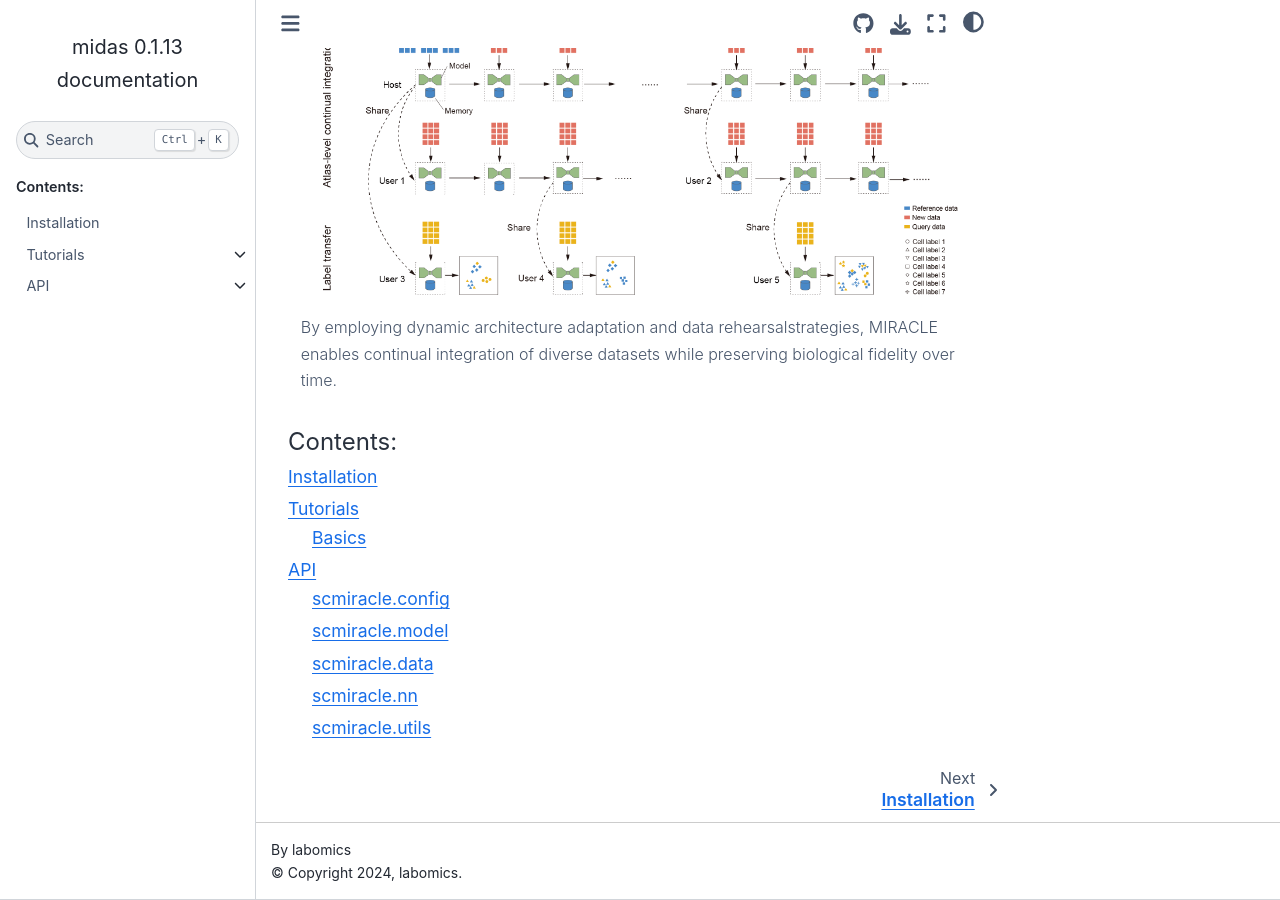
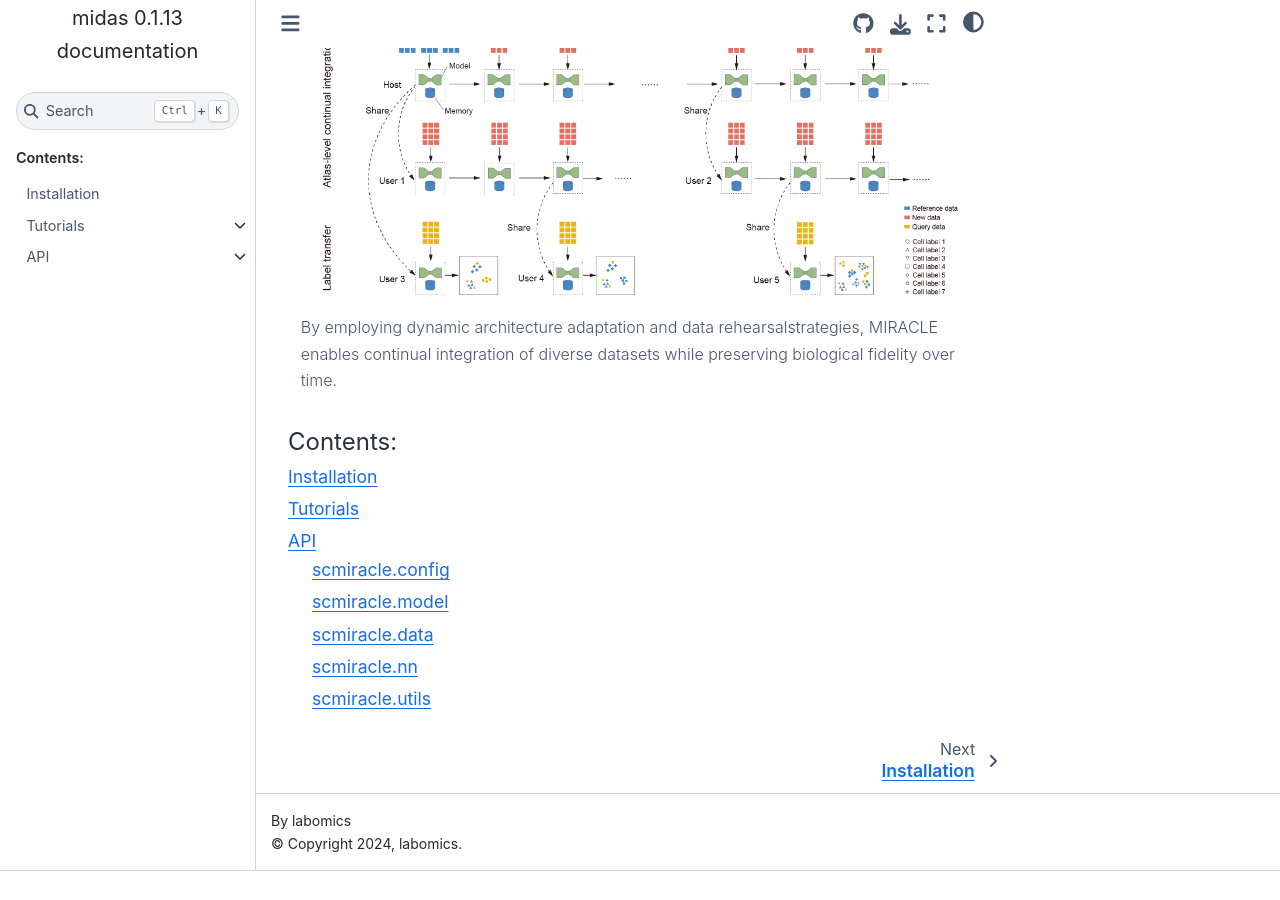
Before and after one commit to sc-miracle/miracle-v0.0.1, a Sphinx documentation site: the page built from docs/source/index.rst, in a window 1280 px wide and 900 px high, scrolled down 771 px. Built offline with Sphinx 7.4.7 and the Sphinx Book theme 1.1.4, drawn with Linux system fonts in a browser that asks for light colours; pages that are not in the unit, such as notebooks, are missing from menus; after the commit the page ends 1642 px from its top, so only the background shows below that.

Commit message:
update docs

```diff
--- a/docs/source/tutorials/tutorial_index.rst
+++ b/docs/source/tutorials/tutorial_index.rst
@@ -4,4 +4,4 @@
 .. toctree::
    :maxdepth: 2
 
-   basics/index
+   demo1.ipynb
```
